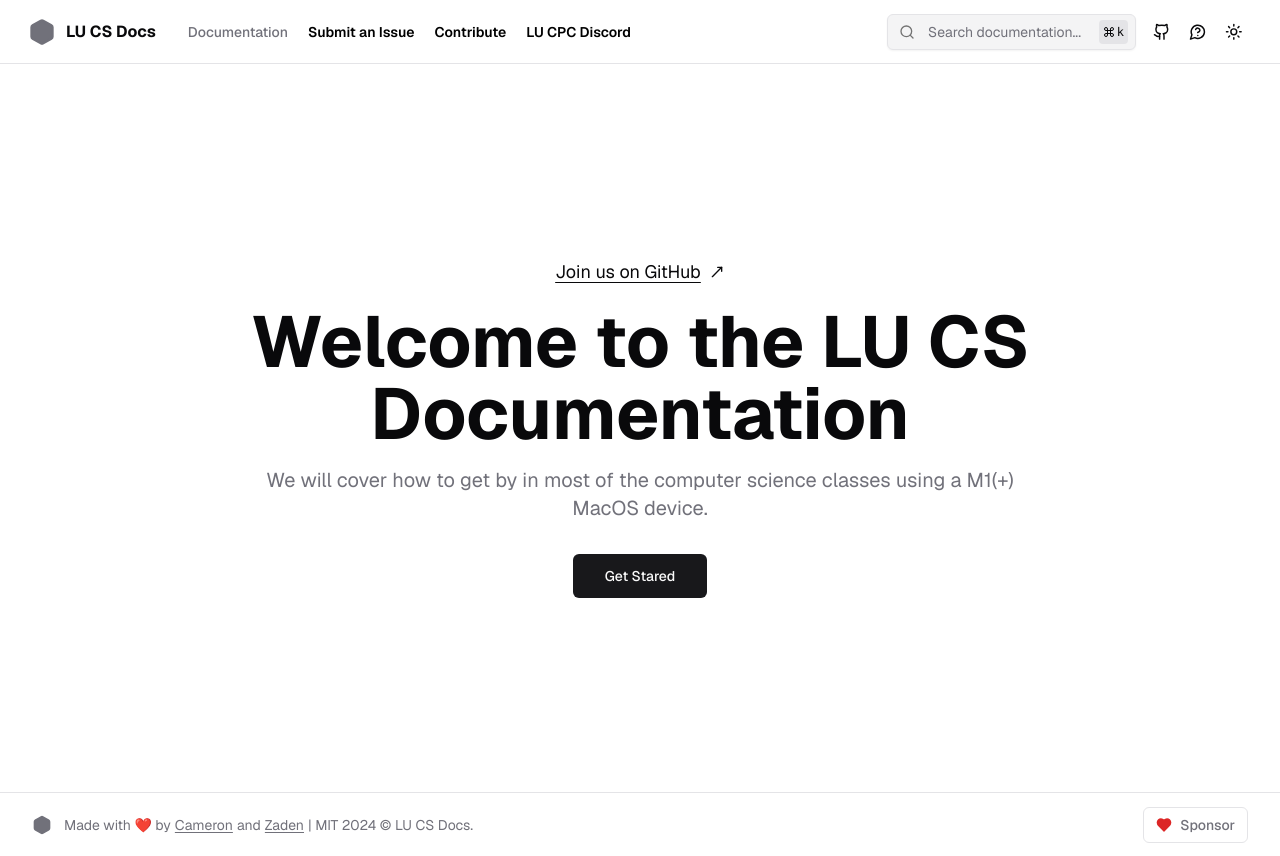
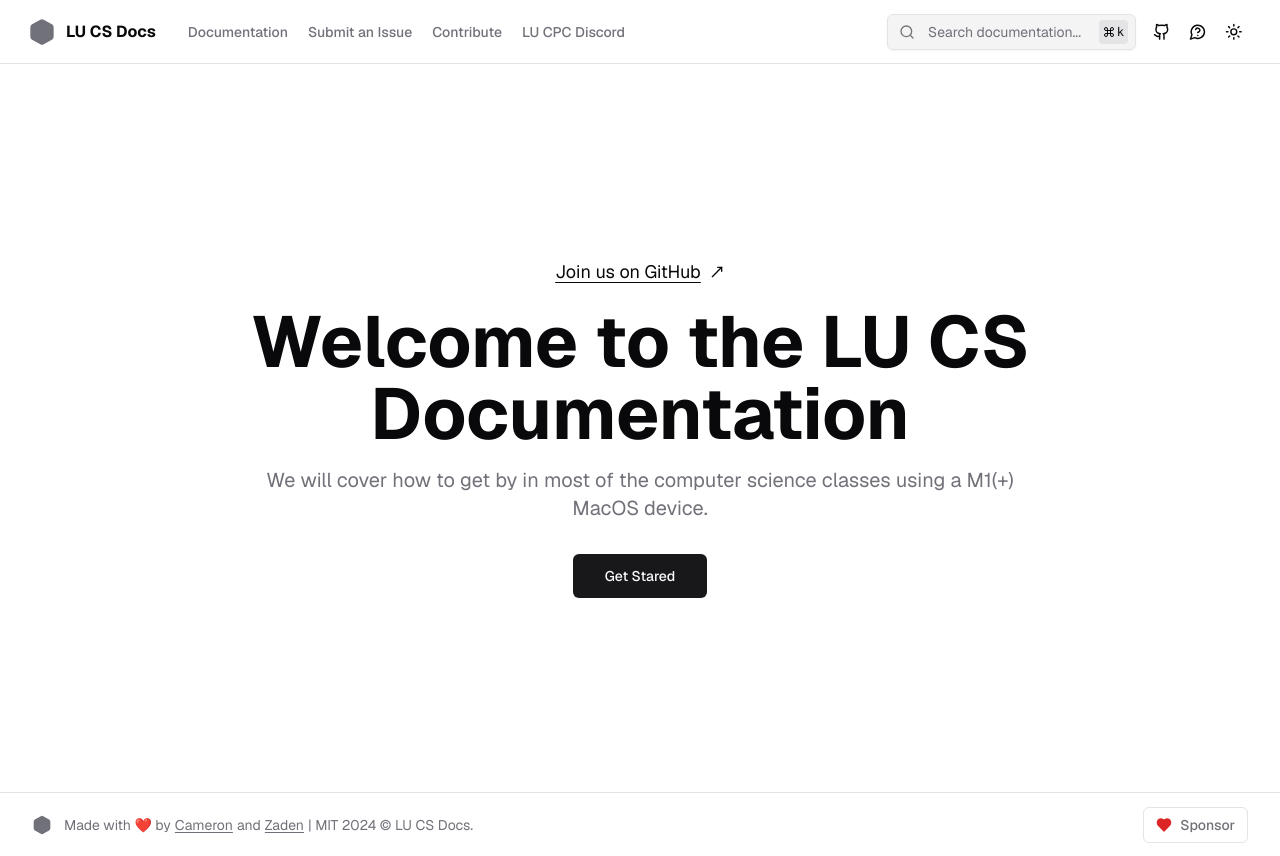
Before and after one commit to PostGuitarist/liberty-macos-docs, a Next.js app: page / in a window 1280 px wide. Built offline with nearby package versions, Linux system fonts and the light colour scheme.

Commit message:
feat: Update navbar link styles for improved hover effect

```diff
--- a/components/navbar.tsx
+++ b/components/navbar.tsx
@@ -84,8 +84,8 @@ export function NavMenu({ isSheet = false }) {
         const Comp = (
           <Anchor
             key={item.title + item.href}
-            activeClassName="text-black dark:text-white font-semibold"
             absolute
+            className="hover:text-black dark:hover:text-white transition-all ease-in-out duration-200"
             href={item.href}
           >
             {item.title}
```
